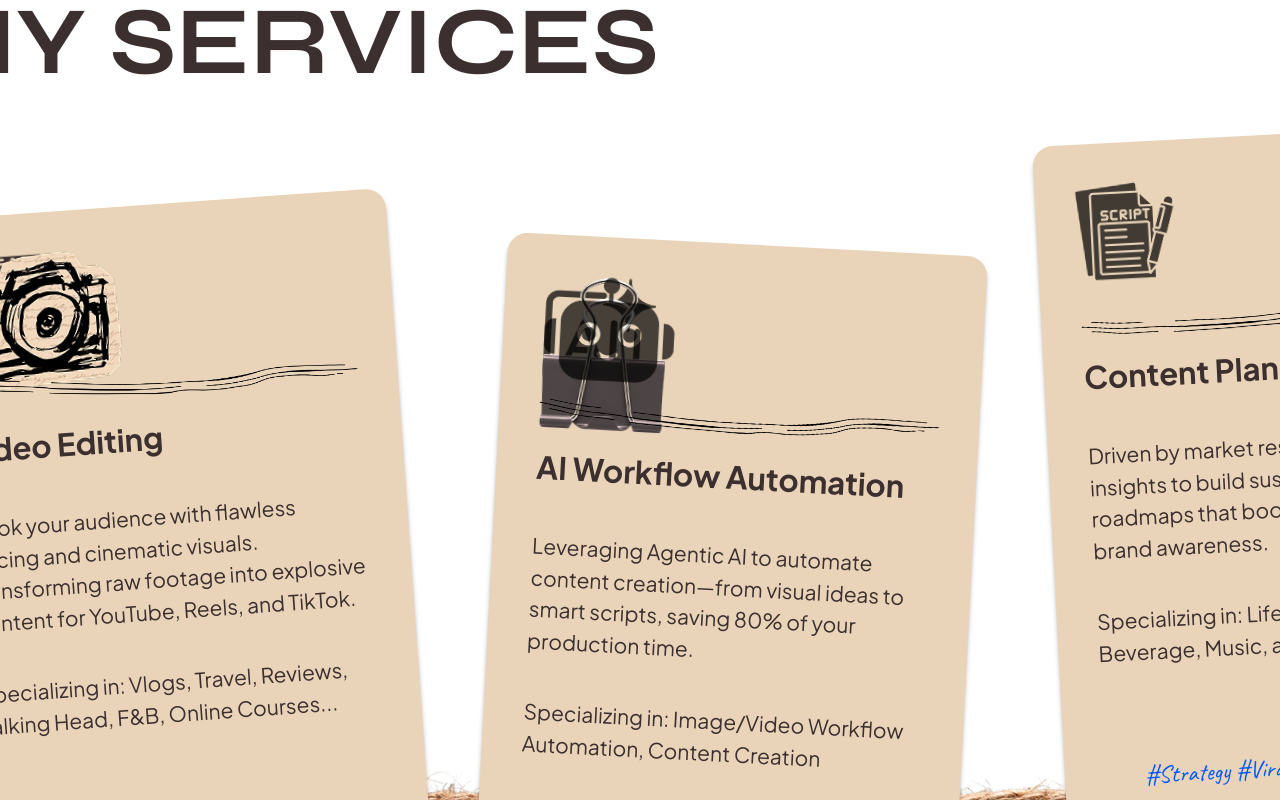
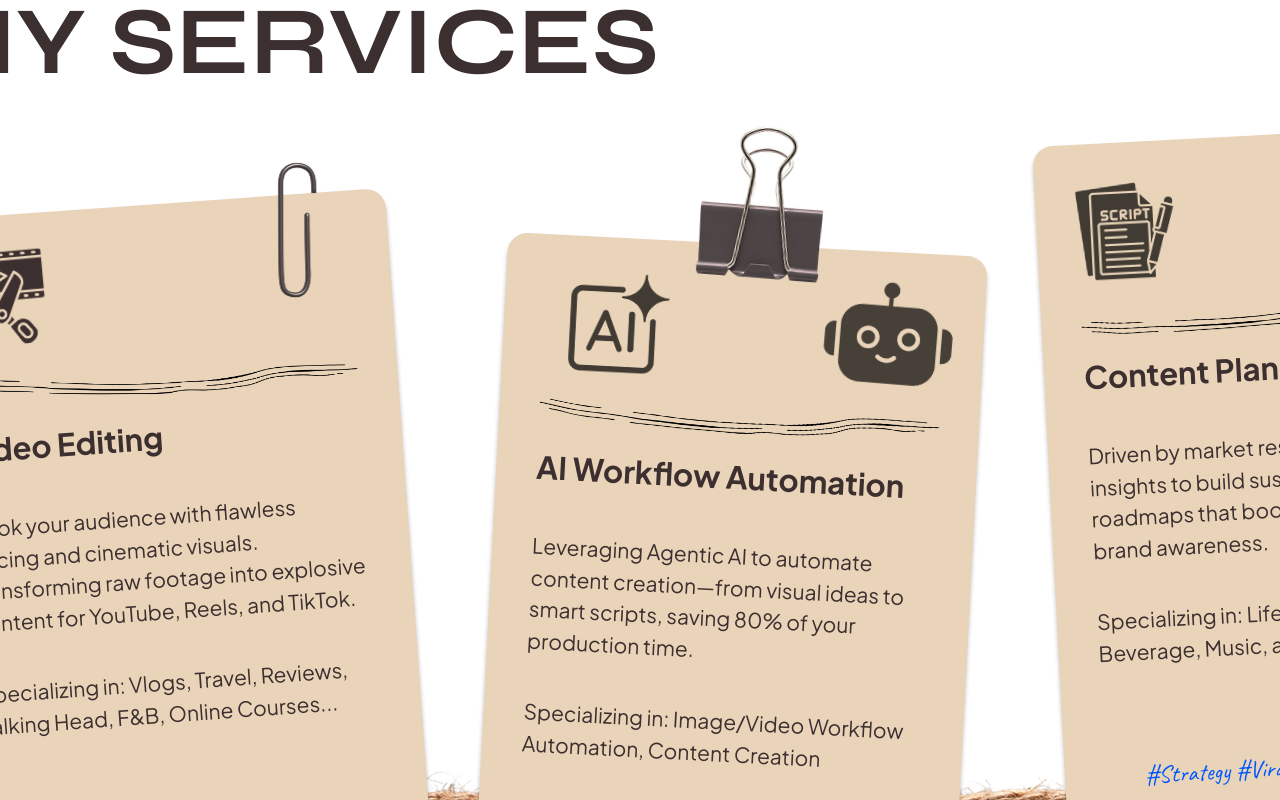
Before and after one commit to baotrung1806/bui_le_bao_trung, a React (Vite) app: page /bui_le_bao_trung/ in a window 1280 px wide. Shown: the part 1160-1960 px from the top of the page. Built offline with nearby package versions, Linux system fonts and the light colour scheme.

Commit message:
feat: add width and height attributes to image items in ServiceSection

```diff
--- a/src/pages/components/ServiceSection/index.tsx
+++ b/src/pages/components/ServiceSection/index.tsx
@@ -20,46 +20,62 @@ const ServiceSection = () => {
       {
         src: editorImg,
         alt: "Editor Icon",
-        className: "absolute"
+        width: "95",
+        height: "95",
+        className: "absolute translate-y-[-5px] rotate-[-1.08deg]"
       },
       {
         src: pinImg,
         alt: "Pin Icon",
-        className: "absolute"
+        width: "40",
+        height: "40",
+        className: "absolute translate-x-[330px] translate-y-[-72px] rotate-[4deg]"
       },
       {
         src: takephotoImg,
         alt: "Takephoto Icon",
-        className: "absolute"
+        width: "150",
+        height: "150",
+        className: "absolute translate-x-[-125px] translate-y-[570px] rotate-[6deg]"
       },
     ],
     [
       {
         src: aiImg,
         alt: "AI Icon",
-        className: "absolute"
+        width: "100",
+        height: "100",
+        className: "absolute translate-x-[25px] translate-y-[-5px]"
       },
       {
         src: staplesImg,
         alt: "Staples Icon",
-        className: "absolute"
+        width: "124",
+        height: "124",
+        className: "absolute translate-x-[150px] translate-y-[-160px] rotate-[1.4deg]"
       },
       {
         src: robotImg,
         alt: "Robot Icon",
-        className: "absolute"
+        width: "130",
+        height: "130",
+        className: "absolute translate-x-[280px] translate-y-[-10px] rotate-[1.65deg]"
       },
     ],
     [
       {
         src: scriptsImg,
         alt: "Scripts Icon",
+        width: "98",
+        height: "98",
         className: "absolute"
       },
       {
         src: ideaImg,
         alt: "Idea Icon",
-        className: "absolute translate-x-[280px] translate-y-[-150px]"
+        width: "200",
+        height: "200",
+        className: "absolute translate-x-[280px] translate-y-[-130px]"
       },
     ],
   ];
@@ -103,6 +119,8 @@ const ServiceSection = () => {
                   key={img.src}
                   src={img.src}
                   alt={img.alt}
+                  width={img.width}
+                  height={img.height}
                   className={img.className}
                 />
               ))}
```
